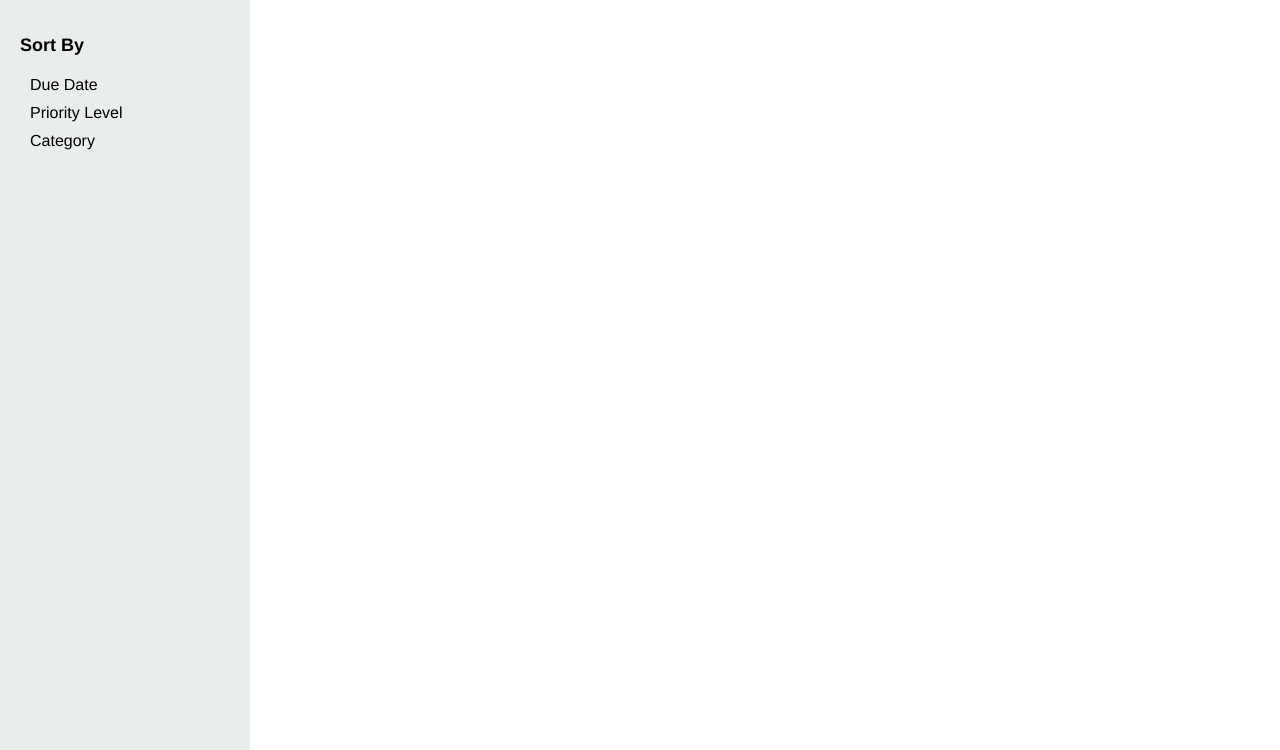
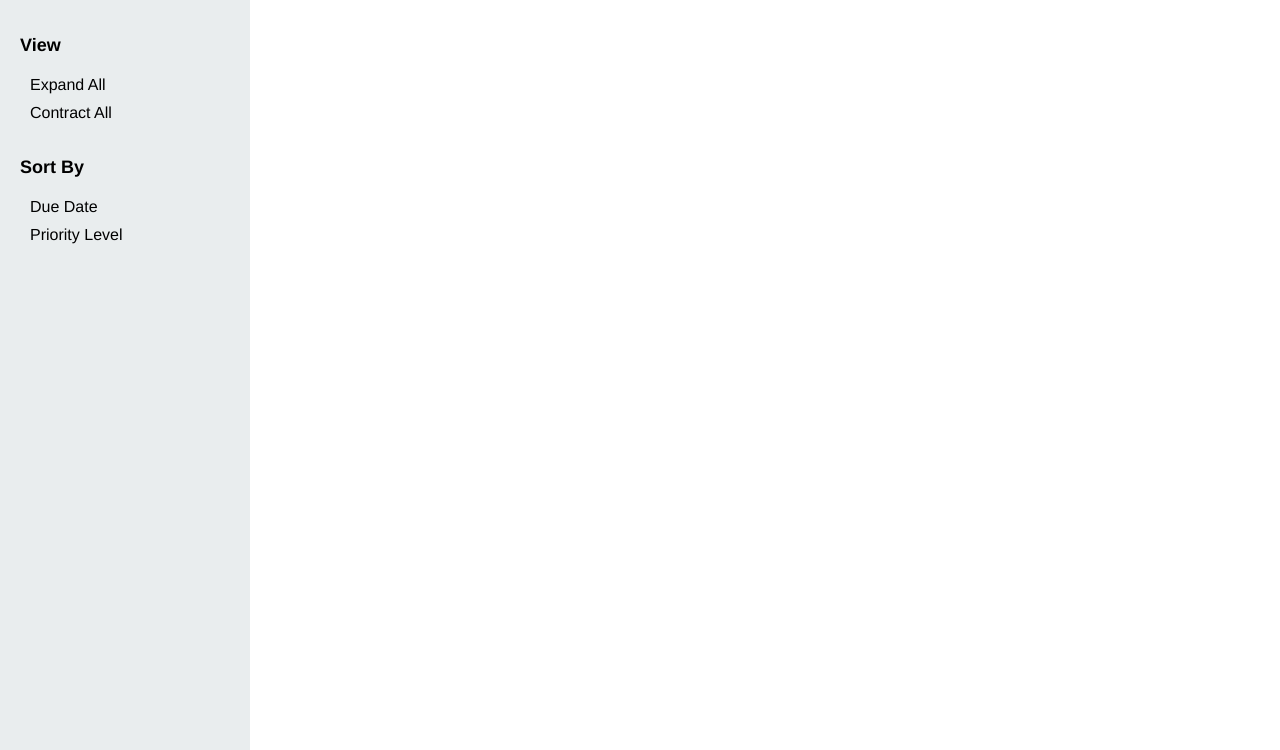
Before and after one commit to technikka/DoistTodoList, a website with bundled scripts: page dist/index.html in a window 1280 px wide. Shown: the part 50-800 px from the top of the page. Built offline with nearby package versions, Linux system fonts and the light colour scheme.

Commit message:
Implemented expand all and contract all views for currently displayed todo items

```diff
--- a/src/side-bar-view.js
+++ b/src/side-bar-view.js
@@ -1,4 +1,4 @@
-import { showByDueDate, showByPriorityLevel } from './todo-item-view'
+import { showByDueDate, showByPriorityLevel, expandAll, contractAll } from './todo-item-view'
 
 const sidebar = document.getElementById('side-bar');
 
@@ -7,9 +7,9 @@ const createSortElement = () => {
   sidebar.appendChild(container);
 
   container.classList.add('sort-container');
-  const heading = document.createElement('h2');
-  heading.textContent = 'Sort By';
-  container.appendChild(heading);
+  const sortHeading = document.createElement('h2');
+  sortHeading.textContent = 'Sort By';
+  container.appendChild(sortHeading);
 
   const sortByDate = document.createElement('li');
   sortByDate.textContent = 'Due Date';
@@ -24,14 +24,34 @@ const createSortElement = () => {
   sortByPriority.addEventListener('click', () => {
     showByPriorityLevel();
   })
+}
 
-  const sortByCategory = document.createElement('li');
-  sortByCategory.textContent = 'Category';
-  container.appendChild(sortByCategory);
+const createViewElement = () => {
+  const container = document.createElement('div');
+  sidebar.appendChild(container);
+
+  const viewHeading = document.createElement('h2');
+  viewHeading.textContent = 'View';
+  container.appendChild(viewHeading);
+
+  const expand = document.createElement('li');
+  expand.textContent = 'Expand All';
+  container.appendChild(expand);
+  expand.addEventListener('click', () => {
+    expandAll();
+  })
+
+  const contract = document.createElement('li');
+  contract.textContent = 'Contract All';
+  container.appendChild(contract);
+  contract.addEventListener('click', () => {
+    contractAll();
+  })
 
 }
 
 const createSidebar = () => {
+  createViewElement();
   createSortElement();
 }
 
--- a/src/style.css
+++ b/src/style.css
@@ -18,17 +18,21 @@ body {
   padding: 20px;
 }
 
+#side-bar div {
+  padding-bottom: 15px;
+}
+
 #side-bar h2 {
   font-size: 18px;
 }
 
-.sort-container li {
+#side-bar li {
   width: max-content;
   list-style: none;
   padding: 5px 10px;
 }
 
-.sort-container li:hover {
+#side-bar li:hover {
   cursor: pointer;
   transform: scale(1.2);
   transform-origin: left;
--- a/src/todo-item-view.js
+++ b/src/todo-item-view.js
@@ -159,4 +159,31 @@ const showByPriorityLevel = () => {
   displayItems(items);
 }
 
-export { showAllTodos, filterByCategory, showByDueDate, showByPriorityLevel }
+const expandAll = () => {
+  const containers = document.getElementsByClassName('todo-item-container');
+  const items = currentlyShowing;
+
+  for (let i=0; i < items.length; i++) {
+    if (containers[i].classList.contains('contracted')) {
+      containers[i].classList.remove('contracted');
+      containers[i].textContent = '';
+      _todoContainerContracted(containers[i], items[i]);
+      _todoContainerExpanded(containers[i], items[i]);
+    }
+  }
+}
+
+const contractAll = () => {
+  const containers = document.getElementsByClassName('todo-item-container');
+  const items = currentlyShowing;
+
+  for (let i=0; i < items.length; i++) {
+    if (!containers[i].classList.contains('contracted')) {
+      containers[i].classList.add('contracted');
+      containers[i].textContent = '';
+      _todoContainerContracted(containers[i], items[i]);
+    }
+  }
+}
+
+export { showAllTodos, filterByCategory, showByDueDate, showByPriorityLevel, expandAll, contractAll }
```
Also changed, not shown: dist/main.js.
